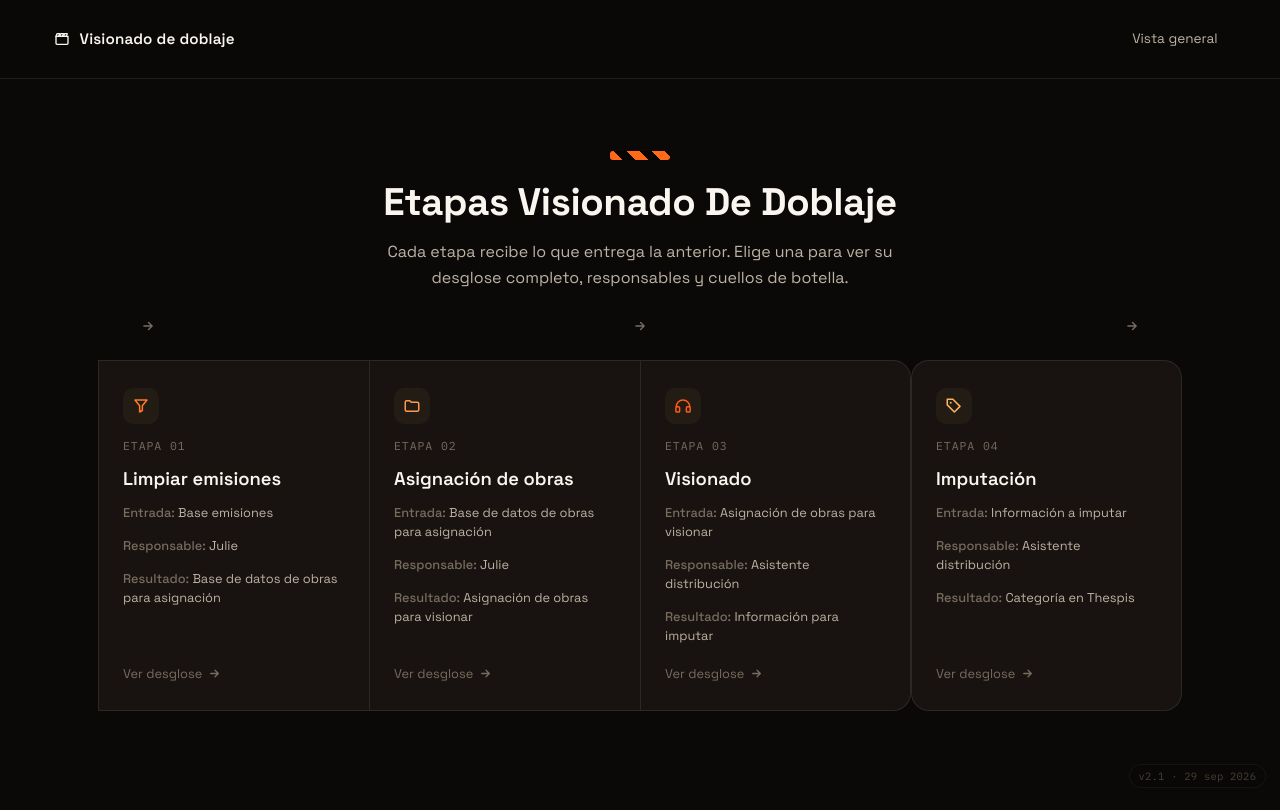
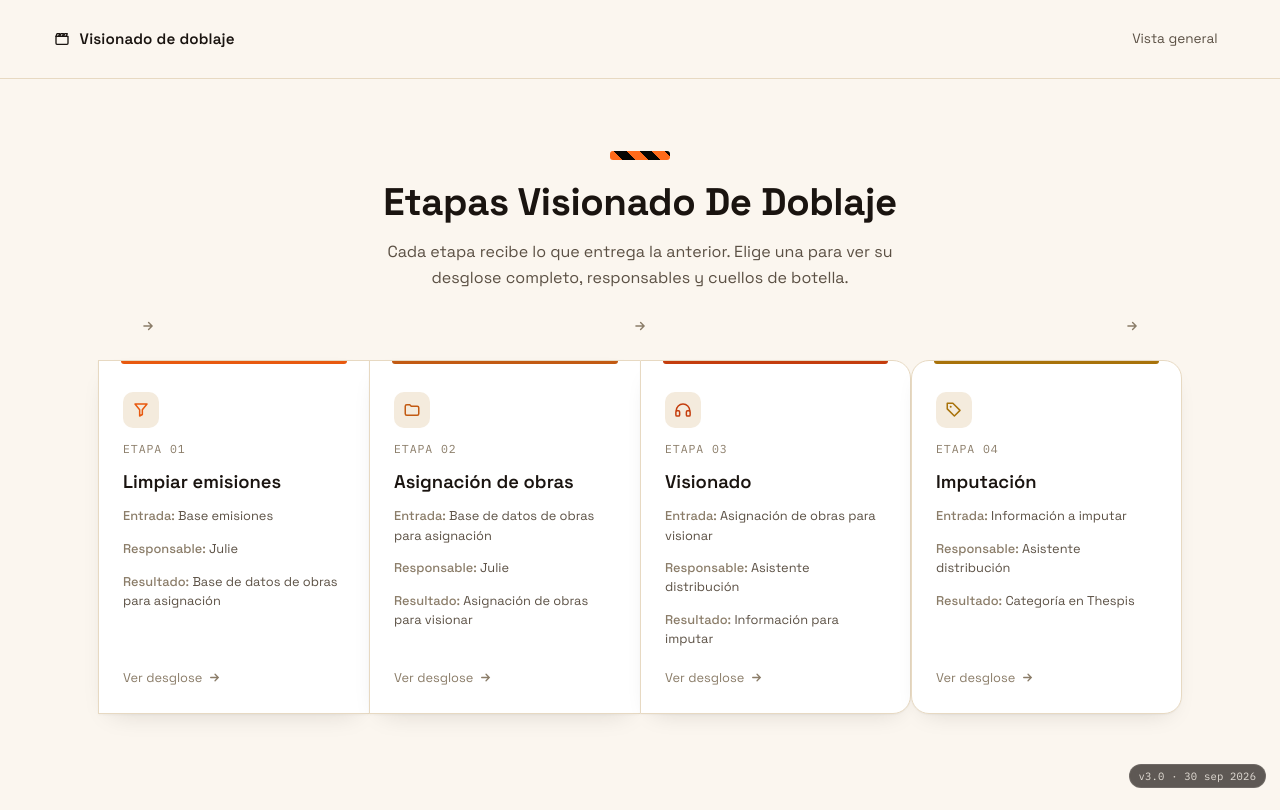
Before and after one commit to JonathanVY/visionado-doblaje, a plain HTML site: page index.html in a window 1280 px wide. Both pictures are taken after a click on the button "Ver las 4 etapas". Drawn offline with Linux system fonts and the light colour scheme.

Commit message:
v3.0: tema claro tipo mesa de luz, paleta naranja/negro/blanco reajustada

```diff
--- a/index.html
+++ b/index.html
@@ -9,25 +9,27 @@
 <link href="https://fonts.googleapis.com/css2?family=Space+Grotesk:wght@400;500;600;700&family=IBM+Plex+Mono:wght@400;500;600&display=swap" rel="stylesheet">
 <style>
   :root{
-    --void:#0B0908;
-    --panel:#181310;
-    --panel-alt:#231C15;
-    --panel-line: rgba(255,255,255,0.09);
-    --text:#FAF6EF;
-    --muted:#BDB2A3;
-    --dim:#786C5F;
+    --void:#FBF6EF;
+    --panel:#FFFFFF;
+    --panel-alt:#F4EBDD;
+    --panel-line: #E7D9C2;
+    --text:#1A1410;
+    --muted:#5B5044;
+    --dim:#8A7C68;
 
     --orange:#FF6A1A;
-    --orange-light:#FF9A4D;
-    --orange-deep:#D6480F;
-    --orange-soft: rgba(255,106,26,0.14);
+    --orange-light:#E8500A;
+    --orange-deep:#B83B0C;
+    --orange-soft: rgba(255,106,26,0.10);
 
-    --s1:#FF7A29;
-    --s2:#FF9A4D;
-    --s3:#FF5C1A;
-    --s4:#FFB35C;
+    --s1:#E8590F;
+    --s2:#C25A12;
+    --s3:#C43D0D;
+    --s4:#A8720A;
 
     --accent-card: var(--orange);
+
+    --shadow-card: 0 1px 2px rgba(26,20,16,0.04), 0 10px 26px -14px rgba(26,20,16,0.18);
 
     box-sizing:border-box;
     padding-top: env(safe-area-inset-top, 0px);
@@ -51,7 +53,7 @@
   .mono{ font-family:'IBM Plex Mono', monospace; }
   .val-sans{ font-family:'Space Grotesk', sans-serif; color:var(--muted); display:block; }
 
-  #bg-wave{ position:fixed; inset:0; z-index:0; opacity:0.3; pointer-events:none; }
+  #bg-wave{ position:fixed; inset:0; z-index:0; opacity:0.55; pointer-events:none; }
   #app{ position:relative; z-index:1; min-height:100%; }
 
   .screen{ display:none; min-height:100vh; min-height:100dvh; }
@@ -73,6 +75,10 @@
     position:relative;
   }
   #screen-hero.active{ display:flex; }
+  #screen-hero::before{
+    content:''; position:absolute; inset:0; z-index:-1;
+    background:radial-gradient(ellipse 60% 45% at 50% 38%, rgba(255,106,26,0.10), transparent 70%);
+  }
 
   .hero-clapper{ width:30px; height:30px; color:var(--orange); margin-bottom:1.4rem; }
   .hero-clapper svg{ width:100%; height:100%; }
@@ -139,7 +145,7 @@
     padding:1.4rem clamp(1.2rem,4vw,3rem);
     border-bottom:1px solid var(--panel-line);
     position:sticky; top:0; z-index:20;
-    background:rgba(11,9,8,0.85);
+    background:rgba(251,246,239,0.86);
     backdrop-filter:blur(10px);
   }
   .topbar-title{
@@ -181,9 +187,14 @@
 
   .stage-card{
     background:var(--panel); border:1px solid var(--panel-line); border-radius:18px;
-    padding:1.7rem 1.5rem; text-align:left; cursor:pointer; font-family:inherit; color:var(--text);
+    padding:1.9rem 1.5rem 1.7rem; text-align:left; cursor:pointer; font-family:inherit; color:var(--text);
     display:flex; flex-direction:column; gap:0.85rem; position:relative;
-    transition:border-color 0.15s ease, transform 0.15s ease, background 0.15s ease;
+    box-shadow:var(--shadow-card);
+    transition:border-color 0.15s ease, transform 0.15s ease, background 0.15s ease, box-shadow 0.15s ease;
+  }
+  .stage-card::before{
+    content:''; position:absolute; top:0; left:1.4rem; right:1.4rem; height:3px; border-radius:0 0 3px 3px;
+    background:var(--accent-card);
   }
   @media (min-width:881px){
     .stage-card:nth-child(1){ border-top-right-radius:0; border-bottom-right-radius:0; border-right:none; }
@@ -191,7 +202,7 @@
     .stage-card:nth-child(3){ border-radius:0; border-right:none; }
     .stage-card:nth-child(4){ border-top-left-radius:0; border-bottom-left-radius:0; }
   }
-  .stage-card:hover{ background:var(--panel-alt); transform:translateY(-3px); }
+  .stage-card:hover{ background:var(--panel-alt); transform:translateY(-3px); box-shadow:0 1px 2px rgba(26,20,16,0.05), 0 18px 34px -16px rgba(26,20,16,0.28); }
   .stage-card:focus-visible{ outline:2px solid var(--accent-card); outline-offset:2px; }
 
   .stage-icon{
@@ -214,8 +225,8 @@
   .detail-head{ margin-bottom:2.6rem; }
   .detail-crumbs{ display:flex; align-items:center; gap:0.5rem; margin-bottom:1.4rem; }
   .crumb-dot{
-    width:8px; height:8px; border-radius:50%; background:var(--panel-alt);
-    border:1px solid var(--panel-line); cursor:pointer; padding:0;
+    width:8px; height:8px; border-radius:50%; background:var(--panel);
+    border:1.5px solid var(--panel-line); cursor:pointer; padding:0;
     transition:background 0.15s ease, border-color .15s ease, transform .15s ease;
   }
   .crumb-dot.active{ background:var(--accent-card); border-color:var(--accent-card); transform:scale(1.25); }
@@ -251,6 +262,7 @@
     background:var(--panel); border:1px solid var(--panel-line); border-radius:16px;
     padding:1.4rem 1.4rem 1.25rem; width:280px; flex:0 0 auto;
     display:flex; flex-direction:column; gap:0.85rem; position:relative;
+    box-shadow:var(--shadow-card);
   }
   @media (max-width:640px){ .step-card{ width:78vw; max-width:320px; } }
   .step-card-top{ display:flex; align-items:center; justify-content:space-between; gap:0.6rem; }
@@ -275,14 +287,14 @@
   .branch-panel{ display:none; }
   .branch-panel.open{ display:block; animation:fadeIn 0.3s ease both; }
   .branch-panel-inner{ background:var(--panel-alt); border:1px dashed var(--panel-line); border-radius:12px; padding:1rem 1.1rem; margin-top:0.2rem; }
-  .branch-panel-inner h6{ margin:0 0 0.6rem; font-size:0.88rem; font-weight:600; color:var(--orange); }
+  .branch-panel-inner h6{ margin:0 0 0.6rem; font-size:0.88rem; font-weight:600; color:var(--orange-deep); }
   .branch-tag{ font-size:0.62rem; letter-spacing:.06em; color:var(--dim); display:flex; align-items:center; gap:0.4rem; margin-bottom:0.6rem; }
   .branch-tag svg{ width:12px; height:12px; }
 
   .btn-next-step{
     all:unset; cursor:pointer; margin-top:0.2rem; padding-top:0.9rem; border-top:1px solid var(--panel-line);
     display:flex; align-items:center; justify-content:space-between;
-    font-family:'IBM Plex Mono',monospace; font-size:0.72rem; letter-spacing:.03em; color:var(--orange);
+    font-family:'IBM Plex Mono',monospace; font-size:0.72rem; letter-spacing:.03em; color:var(--orange-deep);
   }
   .btn-next-step svg{ width:14px; height:14px; transition:transform .15s ease; }
   .btn-next-step:hover svg{ transform:translateX(3px); }
@@ -290,11 +302,11 @@
   .step-connector{ display:flex; align-items:center; color:var(--dim); flex:none; padding-top:1.7rem; }
   .step-connector svg{ width:20px; height:20px; }
 
-  .step-complete{ margin-top:1.4rem; display:flex; align-items:center; gap:0.55rem; font-size:0.8rem; color:var(--orange); }
+  .step-complete{ margin-top:1.4rem; display:flex; align-items:center; gap:0.55rem; font-size:0.8rem; color:var(--orange-deep); }
   .step-complete svg{ width:17px; height:17px; }
 
   /* bottleneck */
-  .bottleneck{ margin-top:3.4rem; background:var(--panel-alt); border:1px solid var(--panel-line); border-radius:16px; padding:1.5rem 1.6rem 1.7rem; }
+  .bottleneck{ margin-top:3.4rem; background:var(--panel-alt); border:1px solid var(--panel-line); border-radius:16px; padding:1.5rem 1.6rem 1.7rem; box-shadow:var(--shadow-card); }
   .bottleneck-toggle{ all:unset; cursor:pointer; display:flex; align-items:center; gap:0.75rem; width:100%; }
   .bottleneck-toggle .bn-icon{ color:var(--orange); flex:none; display:flex; width:18px; height:18px; }
   .bottleneck-toggle .bn-icon svg{ width:100%; height:100%; }
@@ -336,8 +348,8 @@
 
   #version-badge{
     position:fixed; right:calc(14px + env(safe-area-inset-right, 0px)); bottom:calc(12px + env(safe-area-inset-bottom, 0px));
-    font-size:0.66rem; color:var(--dim); opacity:0.55; letter-spacing:0.02em; z-index:50; pointer-events:none;
-    background:rgba(11,9,8,0.6); padding:0.25rem 0.55rem; border-radius:100px; border:1px solid var(--panel-line); backdrop-filter:blur(4px);
+    font-size:0.66rem; color:rgba(251,246,239,0.85); opacity:0.85; letter-spacing:0.02em; z-index:50; pointer-events:none;
+    background:rgba(26,20,16,0.82); padding:0.25rem 0.55rem; border-radius:100px; border:1px solid rgba(255,255,255,0.1); backdrop-filter:blur(4px);
   }
   @media (max-width:560px){ #version-badge{ font-size:0.6rem; } }
 </style>
@@ -399,8 +411,8 @@
 
 <script>
 /* ---------------- VERSIÓN DEL SITIO ---------------- */
-const SITE_VERSION = 'v2.1';
-const SITE_UPDATED  = '29 sep 2026';
+const SITE_VERSION = 'v3.0';
+const SITE_UPDATED  = '30 sep 2026';
 document.getElementById('version-badge').textContent = SITE_VERSION + ' · ' + SITE_UPDATED;
 
 /* ---------------- ICONOS (tema: producción / doblaje) ---------------- */
@@ -724,13 +736,13 @@ document.addEventListener('keydown', (e)=>{
   svg.innerHTML = `
     <defs>
       <linearGradient id="gwave" x1="0" y1="1" x2="0" y2="0">
-        <stop offset="0%" stop-color="#FF6A1A" stop-opacity="0.10"/>
-        <stop offset="100%" stop-color="#FFB35C" stop-opacity="0.18"/>
+        <stop offset="0%" stop-color="#FF6A1A" stop-opacity="0.16"/>
+        <stop offset="100%" stop-color="#FF6A1A" stop-opacity="0.05"/>
       </linearGradient>
     </defs>
     <g>${bars}</g>`;
   svg.style.position='fixed'; svg.style.left=0; svg.style.right=0; svg.style.bottom=0;
-  svg.style.width='100%'; svg.style.height='34vh';
+  svg.style.width='100%'; svg.style.height='30vh';
 })();
 </script>
 </body>
```
